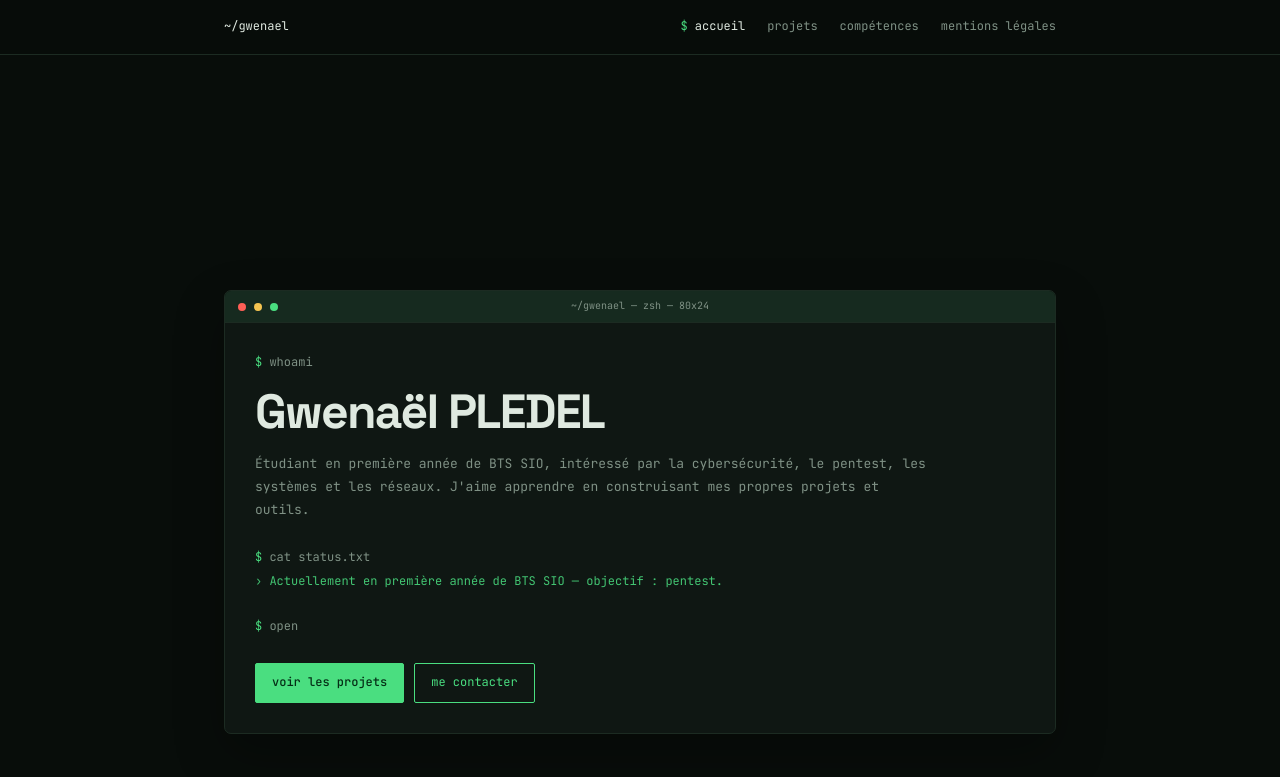
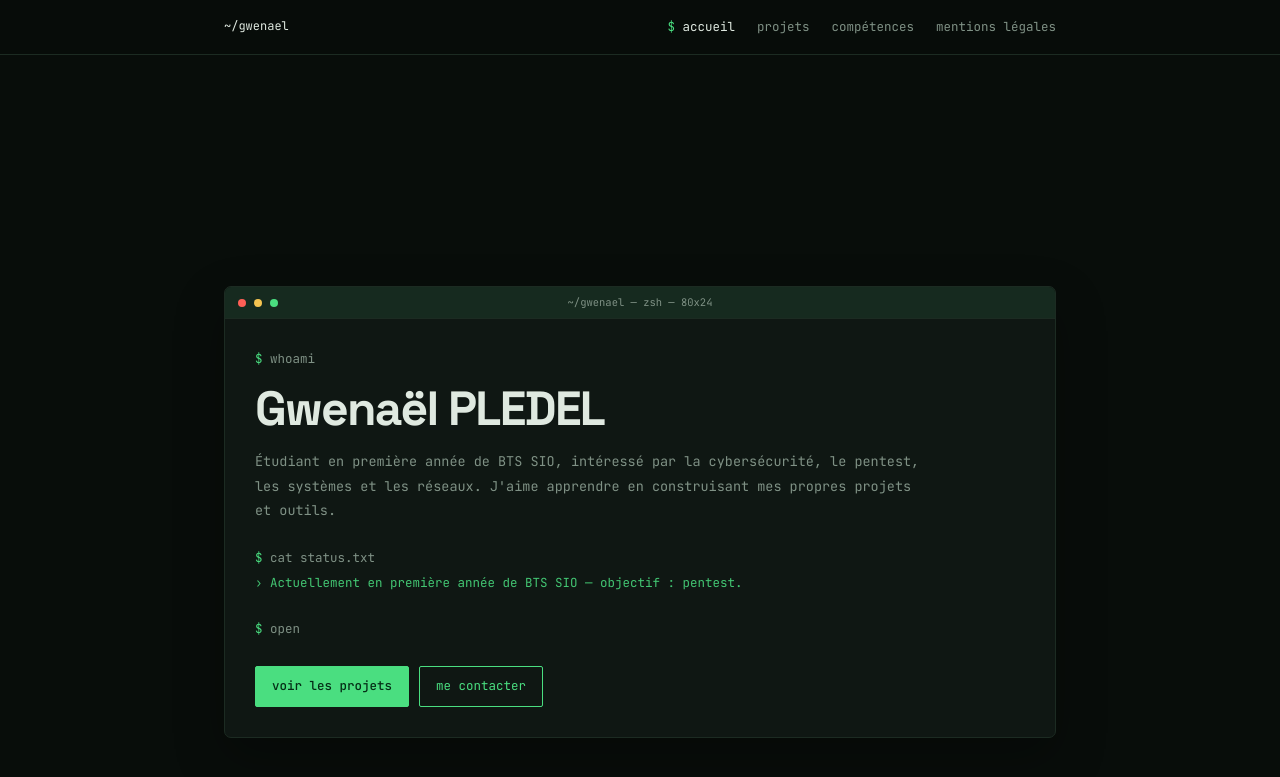
Before and after one commit to vzsca/Portfolio-Gwenael, a Jekyll site: the page built from index.html, in a window 1280 px wide and 900 px high. Shown: the top 777 px of the window. Built offline with Jekyll 4.4.1, drawn with Linux system fonts in a browser that asks for light colours.

Commit message:
Slightly increase portfolio text size

```diff
--- a/css/style.css
+++ b/css/style.css
@@ -15,7 +15,7 @@
 }
 * { box-sizing: border-box; }
 html { scroll-behavior: smooth; scroll-padding-top: 76px; background: var(--bg); }
-body { margin: 0; background: var(--bg); color: var(--text); font: 14px/1.65 var(--mono); -webkit-font-smoothing: antialiased; }
+body { margin: 0; background: var(--bg); color: var(--text); font: 14.5px/1.65 var(--mono); -webkit-font-smoothing: antialiased; }
 a { color: inherit; text-decoration: none; }
 a:focus-visible { outline: 2px solid var(--green); outline-offset: 4px; }
 .wrap { max-width: 872px; margin: 0 auto; padding: 0 20px; }
@@ -24,38 +24,38 @@ header { position: sticky; top: 0; z-index: 10; background: rgba(8,13,10,.94); b
 .brand { color: var(--text); font-size: 12px; white-space: nowrap; }
 .brand:hover { color: var(--green); }
 nav { display: flex; flex-wrap: wrap; gap: 22px; }
-nav a { color: var(--muted); font-size: 12px; transition: color .15s; }
+nav a { color: var(--muted); font-size: 12.5px; transition: color .15s; }
 nav a:hover, nav a.active { color: var(--text); }
 nav a.active::before { content: "$ "; color: var(--green); }
 main { display: block; }
 .hero { min-height: calc(100svh - 54px); display: flex; align-items: center; justify-content: center; padding-bottom: 28px; }
 .term { background: var(--panel); border: 1px solid var(--line); border-radius: 7px; overflow: hidden; }
 .hero-term { width: 100%; max-width: 872px; box-shadow: 0 20px 50px rgba(0,0,0,.28); }
-.term-bar { position: relative; display: flex; align-items: center; gap: 8px; height: 32px; padding: 0 13px; background: var(--bar); border-bottom: 1px solid var(--line); color: var(--muted); font-size: 11px; }
+.term-bar { position: relative; display: flex; align-items: center; gap: 8px; height: 32px; padding: 0 13px; background: var(--bar); border-bottom: 1px solid var(--line); color: var(--muted); font-size: 11.5px; }
 .dot { display: inline-block; width: 8px; height: 8px; border-radius: 50%; flex: 0 0 auto; }
 .dot.r { background: var(--red); }
 .dot.y { background: var(--yellow); }
 .dot.g { background: var(--green); }
-.term-title { position: absolute; left: 0; right: 0; text-align: center; pointer-events: none; color: var(--muted); font-size: 10px; }
+.term-title { position: absolute; left: 0; right: 0; text-align: center; pointer-events: none; color: var(--muted); font-size: 10.5px; }
 .term-body { padding: 30px; }
-.prompt { color: var(--muted); font-size: 12px; margin: 0; }
+.prompt { color: var(--muted); font-size: 12.5px; margin: 0; }
 .prompt::before { content: "$ "; color: var(--green); }
 .hero h1 { font: 700 clamp(34px, 5vw, 48px)/1.12 var(--display); letter-spacing: -.035em; margin: 12px 0; color: var(--text); }
-.tagline { color: var(--muted); font-size: 13px; max-width: 680px; line-height: 1.8; }
+.tagline { color: var(--muted); font-size: 13.5px; max-width: 680px; line-height: 1.8; }
 .block { margin-top: 26px; }
-.out { color: var(--green); opacity: .88; margin-top: 4px; min-height: 1.65em; font-size: 12px; }
+.out { color: var(--green); opacity: .88; margin-top: 4px; min-height: 1.65em; font-size: 12.5px; }
 .out::before { content: "› "; }
 .cursor { display: inline-block; width: 8px; height: 15px; background: var(--green); vertical-align: -2px; margin-left: 3px; animation: blink 1.1s steps(1) infinite; }
 @keyframes blink { 50% { opacity: 0; } }
 .btns { display: flex; flex-wrap: wrap; gap: 10px; margin-top: 26px; }
-.btn { display: inline-flex; justify-content: center; padding: 9px 16px; border: 1px solid var(--green); color: var(--green); border-radius: 2px; font-size: 12px; transition: background .15s, color .15s; }
+.btn { display: inline-flex; justify-content: center; padding: 9px 16px; border: 1px solid var(--green); color: var(--green); border-radius: 2px; font-size: 12.5px; transition: background .15s, color .15s; }
 .btn.solid { background: var(--green); color: #052e16; font-weight: 500; }
 .btn:hover { background: var(--green); color: #052e16; }
 .btn.solid:hover { filter: brightness(1.08); }
 .wrap > section { margin-top: 96px; scroll-margin-top: 78px; }
 h2 { font: 700 22px/1.3 var(--display); letter-spacing: -.015em; padding-bottom: 11px; border-bottom: 1px solid var(--line); margin: 0 0 22px; }
 h2 .sym { color: var(--green); margin-right: 6px; }
-.group-label { color: var(--muted); font-size: 11px; margin: 26px 0 10px; }
+.group-label { color: var(--muted); font-size: 11.5px; margin: 26px 0 10px; }
 .group-label b { color: var(--green); font-weight: 500; }
 .project-terminal { margin-bottom: 24px; }
 .projects { display: flex; flex-direction: column; gap: 0; padding: 8px 14px; }
@@ -64,13 +64,13 @@ h2 .sym { color: var(--green); margin-right: 6px; }
 .proj:hover { background: rgba(74,222,128,.035); }
 .date { color: var(--muted); font-size: 11px; padding-top: 2px; }
 .project-main { display: block; min-width: 0; }
-.name { display: block; color: var(--text); font-size: 12px; font-weight: 500; }
+.name { display: block; color: var(--text); font-size: 12.5px; font-weight: 500; }
 .proj:hover .name { color: var(--green); }
-.desc { display: block; color: var(--muted); font-size: 11px; margin-top: 4px; }
+.desc { display: block; color: var(--muted); font-size: 11.5px; margin-top: 4px; }
 .tag { display: inline-block; color: var(--muted); border: 1px solid #2a3a30; padding: 2px 8px; border-radius: 3px; font-size: 10px; white-space: nowrap; }
 .tag.green { color: var(--green); border-color: rgba(74,222,128,.4); }
 .empty { color: var(--muted); padding: 14px 8px; font-size: 12px; }
-.profil p { color: var(--muted); font-size: 13px; line-height: 1.85; }
+.profil p { color: var(--muted); font-size: 13.5px; line-height: 1.85; }
 .profil p + p { margin-top: 12px; }
 .profil strong { color: var(--text); font-weight: 500; }
 .scroll { overflow-x: auto; border: 1px solid var(--line); border-radius: 6px; background: var(--panel); }
@@ -86,7 +86,7 @@ td.skill { color: var(--text); }
 .chk { display: inline-flex; justify-content: center; align-items: center; width: 21px; height: 21px; border: 1px solid var(--green); color: var(--green); border-radius: 3px; font-size: 12px; transition: background .15s, color .15s; }
 a.chk:hover { background: var(--green); color: #052e16; }
 .note { color: var(--dim); font-size: 10px; margin-top: 10px; }
-.contact-intro { color: var(--muted); max-width: 600px; margin: 0 0 18px; font-size: 12px; }
+.contact-intro { color: var(--muted); max-width: 600px; margin: 0 0 18px; font-size: 12.5px; }
 .contact-list { display: grid; grid-template-columns: repeat(auto-fit, minmax(220px, 1fr)); gap: 12px; }
 .cell { display: block; min-width: 0; padding: 18px; background: var(--panel); border: 1px solid var(--line); border-radius: 4px; transition: border-color .15s; }
 a.cell:hover { border-color: var(--green); }
```
